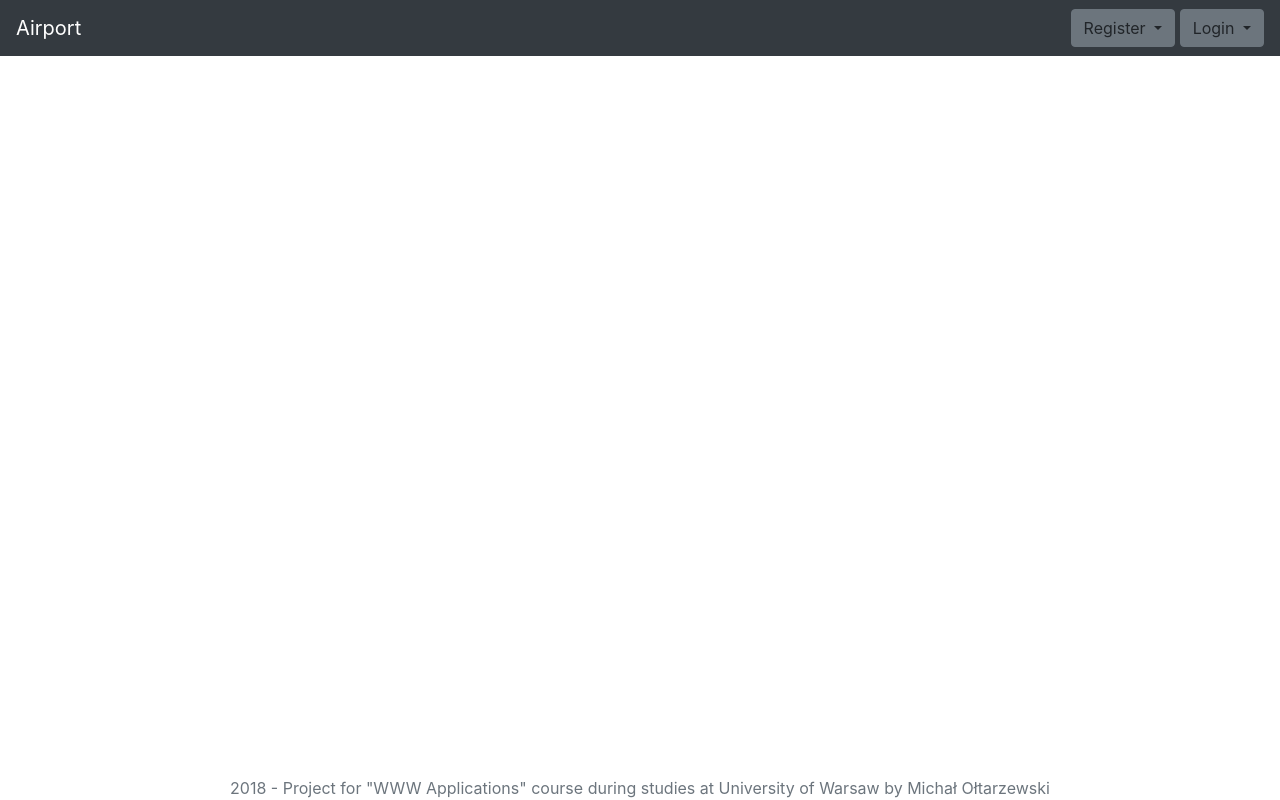
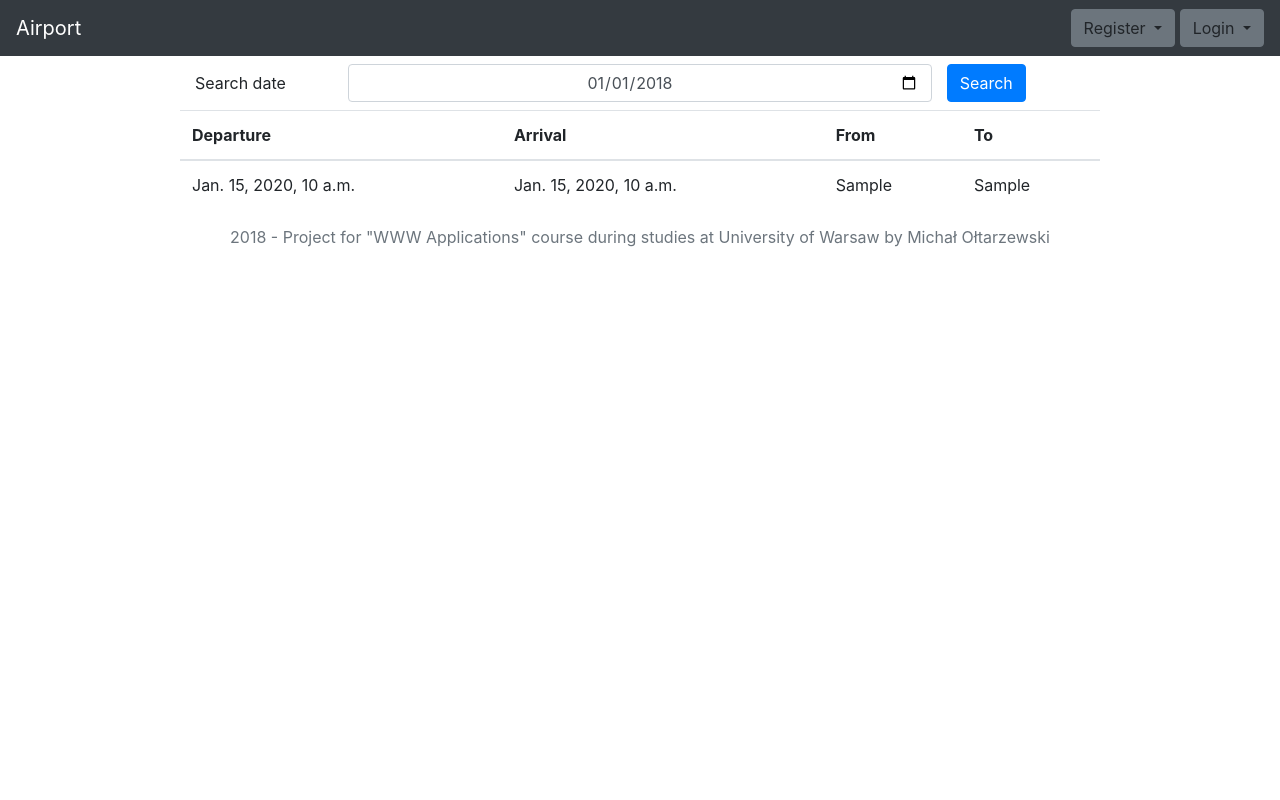
Before and after one commit to Ogochi/www2, a Django app: page / in a window 1280 px wide. Run offline with Django 3.2, Linux system fonts and the light colour scheme; tables that the repository leaves empty hold one stand-in row (values such as "Sample post"); some libraries are stand-ins or nearby versions.

Commit message:
Fix; Deleted redundant file; Added flights list with search

```diff
--- a/airport/models.py
+++ b/airport/models.py
@@ -41,16 +41,16 @@ class Flight(models.Model):
         if dateDiff < timedelta(minutes=30):
             raise ValidationError('Flight is shorter than 30 min!')
 
-        for flight in Flight.objects.all().filter(airplane=self.airplane):
+        for flight in Flight.objects.filter(airplane=self.airplane):
             if flight.startTime <= self.startTime <= flight.endTime \
                     or flight.startTime <= self.endTime <= flight.endTime:
                 raise ValidationError('Airplane can not have two flights in the same time!')
 
-        flightsInStartDay = Flight.objects.all().filter(
+        flightsInStartDay = Flight.objects.filter(
             Q(startTime__day=self.startTime.day) | Q(endTime__day=self.startTime.day))
         if flightsInStartDay.values('pk').distinct().count() == 4:
             raise ValidationError('Can not have more than 4 flights in the same day!')
-        flightsInEndDay = Flight.objects.all().filter(
+        flightsInEndDay = Flight.objects.filter(
             Q(startTime__day=self.endTime.day) | Q(endTime__day=self.endTime.day))
         if flightsInEndDay.values('pk').distinct().count() == 4:
             raise ValidationError('Can not have more than 4 flights in the same day!')
@@ -64,7 +64,7 @@ class Ticket(models.Model):
     passenger = models.ForeignKey(Passenger, on_delete=models.CASCADE)
 
     def clean(self):
-        currPassengersNum = Ticket.objects.all().filter(flight=self.flight).count()
+        currPassengersNum = Ticket.objects.filter(flight=self.flight).count()
         airplanePlaces = Flight.objects.get(pk=self.flight.pk).airplane.places
         if currPassengersNum == airplanePlaces:
             raise ValidationError('There are not empty places in airplane!')
--- a/airport/templates/accountManagement.html
+++ b/airport/templates/accountManagement.html
@@ -33,5 +33,5 @@
             You've successfully logged out!
         </div>
     {% endif %}
-    <button type="button" class="btn btn-secondary" href="{% url 'main' %}">Return to main page</button>
+    <a class="btn btn-secondary" href="{% url 'main' %}">Return to main page</a>
 {% endblock %}
--- a/airport/templates/main.html
+++ b/airport/templates/main.html
@@ -2,4 +2,33 @@
 
 {% block subtitle %}Flights List{% endblock %}
 
-{% block content %}{% endblock %}
+{% block content %}
+    <form class="form-group row mt-2 mb-2 ml-auto mr-auto" method="POST" action="{% url 'main' %}">
+        {% csrf_token %}
+        <label for="dateInput" class="col-form-label col-2">Search date</label>
+        <div class="col-8">
+            <input type="date" id="dateInput" name="search" class="form-control text-center" value="2018-01-01" />
+        </div>
+        <button class="btn btn-primary" type="submit" href="{% url 'main' %}">Search</button>
+    </form>
+    <table class="table table-hover">
+        <thead>
+            <tr>
+                <th scope="col">Departure</th>
+                <th scope="col">Arrival</th>
+                <th scope="col">From</th>
+                <th scope="col">To</th>
+            </tr>
+        </thead>
+        <tbody>
+            {% for flight in flights %}
+                <tr>
+                    <td>{{ flight.startTime }}</td>
+                    <td>{{ flight.endTime }}</td>
+                    <td>{{ flight.startAirport }}</td>
+                    <td>{{ flight.endAirport }}</td>
+                </tr>
+            {% endfor %}
+        </tbody>
+    </table>
+{% endblock %}
--- a/airport/templates/template.html
+++ b/airport/templates/template.html
@@ -72,7 +72,7 @@
             <div class="col-1"></div>
         </div>
     </section>
-    <footer class="w-100 text-center text-muted align-bottom position-absolute" style="bottom: 0;">
+    <footer class="w-100 text-center text-muted" style="bottom: 0;">
         2018 - Project for "WWW Applications" course during studies at University of Warsaw by Michał Ołtarzewski
     </footer>
 
--- a/airport/views.py
+++ b/airport/views.py
@@ -1,13 +1,21 @@
-from django.shortcuts import render, get_object_or_404, redirect
-from django.http import HttpResponse
+from django.shortcuts import render, get_object_or_404
 from django.views.decorators.http import require_POST
 from django.contrib.auth import authenticate, login as login_to_session
 from django.contrib.auth.views import logout as djangoLogout
 from django.contrib.auth.models import User
+from .models import Flight
+from datetime import datetime
+from django.db.models import Q
 
 
 def flights_list(request):
-    return render(request, 'main.html')
+    if request.method == 'POST':
+        search = datetime.strptime(request.POST['search'], '%Y-%m-%d')
+        flights = Flight.objects.filter(Q(startTime__day=search.day, startTime__month=search.month) |
+                                        Q(endTime__day=search.day, endTime__month=search.month)).order_by('startTime')
+    else:
+        flights = Flight.objects.all().order_by('startTime')
+    return render(request, 'main.html', locals())
 
 
 def flight(request, flightId):
```
Also changed, not shown: airport/forms.py (deleted).
